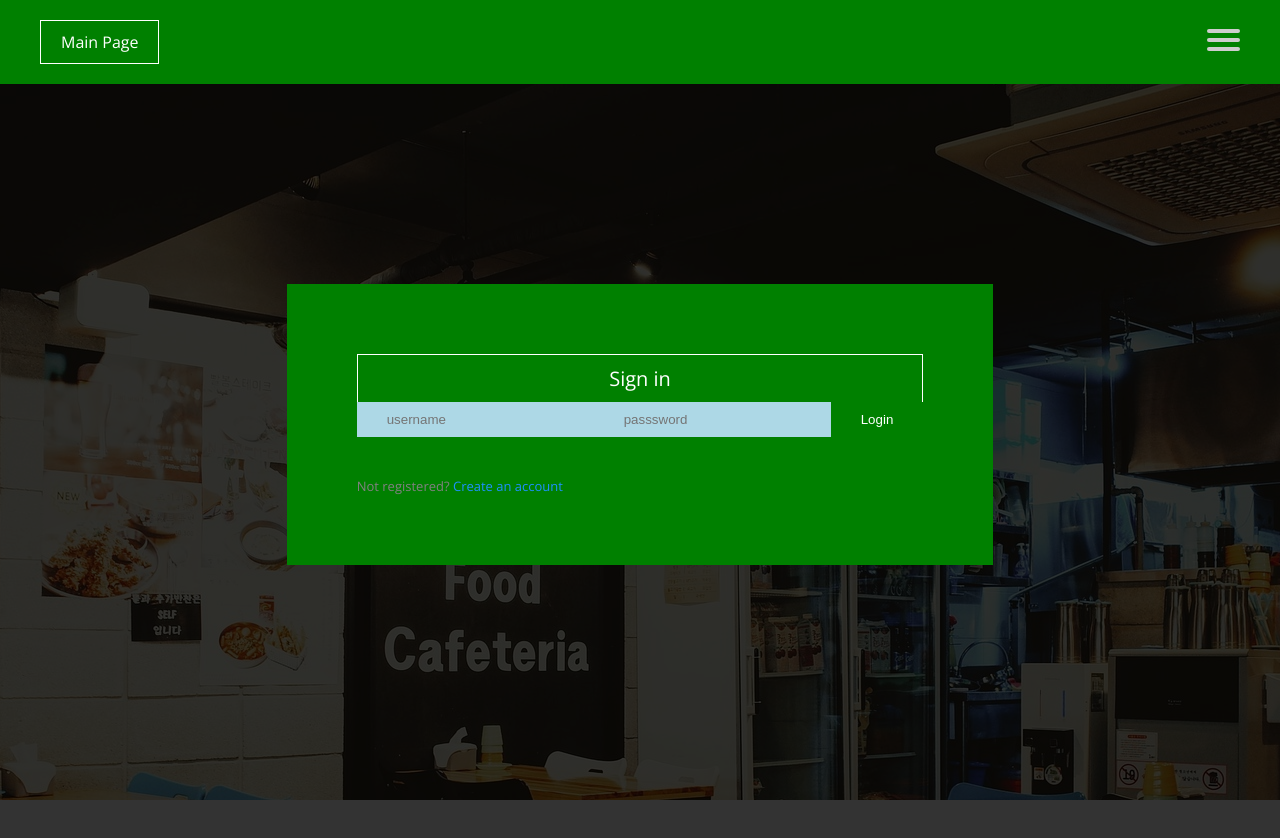
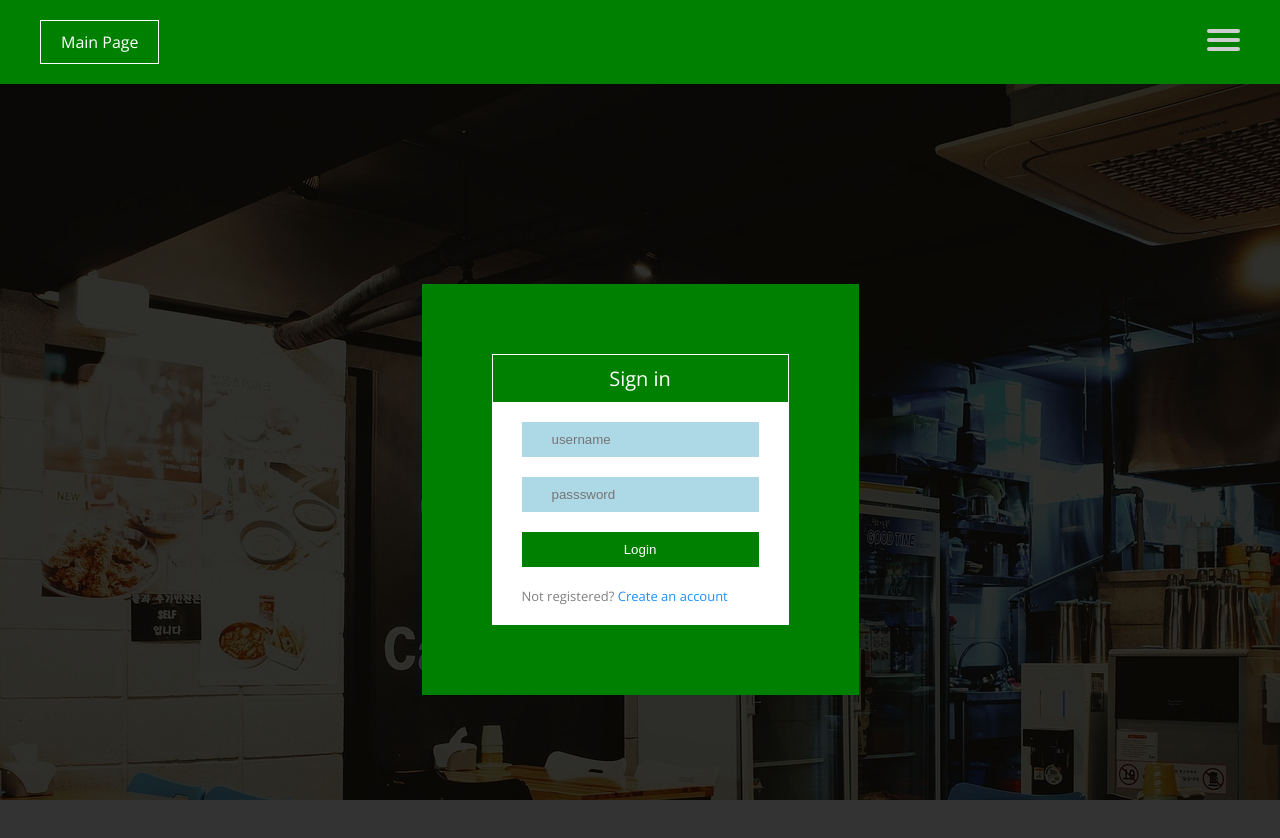
Before and after one commit to Paula066/project-wsei, a React (Create React App) app: page /zaloguj in a window 1280 px wide. Shown: the top 838 px of the page. Built offline with nearby package versions, Linux system fonts and the light colour scheme.

Commit message:
fix view in loginPage

```diff
--- a/src/components/LoginMenu.jsx
+++ b/src/components/LoginMenu.jsx
@@ -23,7 +23,7 @@ export default class LoginMenu extends Component {
             <div className="mainLogin">
                 <form action="">
                     <label>Sign in</label>
-                    <div className="input-box">
+                    <div className="mainLogin__input-box">
                         <input placeholder="username" onChange={e => LoginUsername = e.target.value}/>
                         <input placeholder="passsword" onChange={e => LoginPassword = e.target.value}/>
                         <button type="button" onClick={login}>Login</button>
```
